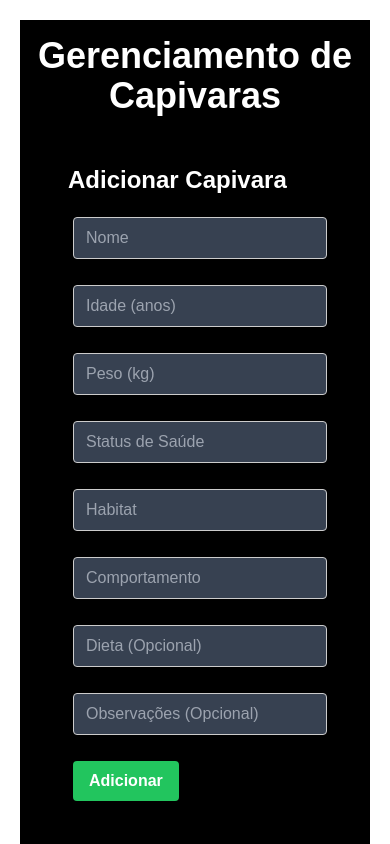
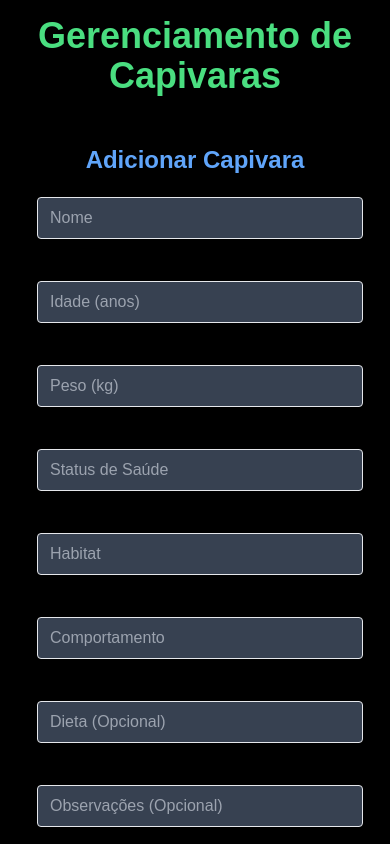
Before and after one commit to juanalenca/Sistema-Gerenciamento-Capivara, a React (Create React App) app: page / in a window 390 px wide. Shown: the top 844 px of the page. Built offline with nearby package versions, Linux system fonts and the light colour scheme; no server answers.

Commit message:
melhorando a responsividade e o design

```diff
--- a/src/App.js
+++ b/src/App.js
@@ -18,8 +18,11 @@ const App = () => {
 
     return (
         <div className="bg-black text-white min-h-screen">
-            <div className="container mx-auto p-4">
-                <h1 className="text-4xl font-bold text-center text-white mb-6">Gerenciamento de Capivaras</h1>
+            <div className="container mx-auto p-4 sm:px-2 lg:px-8">
+                <h1 className="text-4xl font-bold mb-6 text-green-400">
+                    Gerenciamento de Capivaras
+                </h1>
+                <div className="grid gap-6 grid-cols-1 lg:grid-cols-2">
                     {selectedCapivara ? (
                         <EditCapivara capivara={selectedCapivara} onUpdate={handleUpdate} onCancel={() => setSelectedCapivara(null)} />
                     ) : (
@@ -28,6 +31,7 @@ const App = () => {
                     <CapivaraList onEdit={handleEdit} refresh={refresh} />
                 </div>
             </div>
+        </div>
     );
 };
 
--- a/src/components/AddCapivara.js
+++ b/src/components/AddCapivara.js
@@ -76,11 +76,12 @@ const AddCapivara = ({ onAdd }) => {
     };
 
     return (
-        <div>
-            <form onSubmit={handleSubmit} className="bg-black text-white shadow-md rounded px-8 pt-6 pb-8 mb-4">
-                <h2 className="text-2xl font-bold text-white mb-4">Adicionar Capivara</h2>
+        <div className="w-full max-w-2xl mx-auto"> {/* Centralizando e limitando o tamanho */}
+            <form onSubmit={handleSubmit} className="bg-black text-white shadow-md rounded px-4 sm:px-6 py-6 sm:py-8 mb-4 text-center">
+                <h2 className="text-2xl font-bold text-blue-400 mb-4 text-center">Adicionar Capivara</h2>
                 {message && <p className="text-green-500 mb-4">{message}</p>}
 
+                <div className="grid grid-cols-1 sm:grid-cols-2 gap-4">
                     <div className="mb-4">
                         <input
                             className="border rounded w-full py-2 px-3 bg-gray-700 text-white"
@@ -178,7 +179,9 @@ const AddCapivara = ({ onAdd }) => {
                             maxLength={400}
                         />
                     </div>
+                </div>
 
+                <div className="flex justify-center mt-4 space-y-4 sm:space-y-0 sm:space-x-4">
                     <button
                         type="submit"
                         disabled={loading}
@@ -186,6 +189,7 @@ const AddCapivara = ({ onAdd }) => {
                     >
                         {loading ? 'Adicionando...' : 'Adicionar'}
                     </button>
+                </div>
 
                 {loading && <TailSpin height="50" width="50" color="white" ariaLabel="loading" />}
             </form>
--- a/src/components/CapivaraList.js
+++ b/src/components/CapivaraList.js
@@ -31,25 +31,22 @@ const CapivaraList = ({ onEdit, refresh }) => {
 
   return (
     <div className="mt-8">
-      <h2 className="text-2xl font-bold text-white mb-4">Lista de Capivaras</h2>
+      <h2 className="text-2xl font-bold text-blue-400 mb-4 text-center">Lista de Capivaras</h2>
       {message && <p className="text-green-500 mb-4">{message}</p>}
       <TransitionGroup component="ul" className="space-y-4">
         {capivaras.map((capivara) => (
           <CSSTransition key={capivara.id} timeout={500} classNames="fade">
-            <li
-              className="flex flex-col sm:flex-row justify-between items-start sm:items-center bg-gray-800 border border-gray-600 rounded p-6 shadow-md space-y-2 sm:space-y-0 sm:space-x-4"
-            >
-              <div className="text-white">
-                <span className="font-bold text-white">{capivara.nome}</span> - {capivara.idade} anos
+            <li className="flex flex-col sm:flex-row justify-center sm:justify-between items-center bg-gray-800 border border-gray-600 rounded p-4 sm:p-6 shadow-md space-y-2 sm:space-y-0 sm:space-x-4">
+              <div className="text-white text-center sm:text-left">
+                <span className="font-bold">{capivara.nome}</span> - {capivara.idade} anos
               </div>
-              <div className="mt-2 sm:mt-0 flex space-x-4">
+              <div className="flex justify-center space-x-4">
                 <button
                   onClick={() => onEdit(capivara)}
                   className="bg-blue-500 hover:bg-blue-600 text-white font-bold py-2 px-4 rounded flex items-center transition duration-300 ease-in-out transform hover:scale-105"
                 >
                   <FaEdit className="mr-2" /> Editar
                 </button>
-
                 <button
                   onClick={() => handleDelete(capivara.id)}
                   className="bg-red-500 hover:bg-red-600 text-white font-bold py-2 px-4 rounded flex items-center transition duration-300 ease-in-out transform hover:scale-105"
--- a/src/components/EditCapivara.js
+++ b/src/components/EditCapivara.js
@@ -3,14 +3,14 @@ import { updateCapivara } from '../api';
 import { TailSpin } from 'react-loader-spinner';
 
 const EditCapivara = ({ capivara, onUpdate, onCancel }) => {
-    const [nome, setNome] = useState('');
-    const [idade, setIdade] = useState('');
-    const [peso, setPeso] = useState('');
-    const [statusDeSaude, setStatusDeSaude] = useState('');
-    const [habitat, setHabitat] = useState('');
-    const [comportamento, setComportamento] = useState('');
-    const [dieta, setDieta] = useState('');
-    const [observacoes, setObservacoes] = useState('');
+    const [nome, setNome] = useState(capivara?.nome || '');
+    const [idade, setIdade] = useState(capivara?.idade || '');
+    const [peso, setPeso] = useState(capivara?.peso || '');
+    const [statusDeSaude, setStatusDeSaude] = useState(capivara?.status_de_saude || '');
+    const [habitat, setHabitat] = useState(capivara?.habitat || '');
+    const [comportamento, setComportamento] = useState(capivara?.comportamento || '');
+    const [dieta, setDieta] = useState(capivara?.dieta || '');
+    const [observacoes, setObservacoes] = useState(capivara?.observacoes || '');
     const [message, setMessage] = useState('');
     const [loading, setLoading] = useState(false);
     const [errors, setErrors] = useState({});
@@ -52,7 +52,7 @@ const EditCapivara = ({ capivara, onUpdate, onCancel }) => {
                 nome,
                 idade,
                 peso,
-                status_de_saude: statusDeSaude || 'Saudável',
+                status_de_saude: statusDeSaude,
                 habitat,
                 comportamento,
                 dieta,
@@ -68,10 +68,12 @@ const EditCapivara = ({ capivara, onUpdate, onCancel }) => {
     };
 
     return (
-        <form onSubmit={handleSubmit} className="bg-black text-white shadow-md rounded px-8 pt-6 pb-8 mb-4">
-            <h2 className="text-2xl font-bold text-white mb-4">Editar Capivara</h2>
+        <div className="w-full max-w-2xl mx-auto">
+            <form onSubmit={handleSubmit} className="bg-black text-white shadow-md rounded px-4 sm:px-6 py-6 sm:py-8 mb-4">
+                <h2 className="text-2xl font-bold text-center sm:text-left text-white mb-4">Editar Capivara</h2>
                 {message && <p className="text-green-500 mb-4">{message}</p>}
 
+                <div className="grid grid-cols-1 sm:grid-cols-2 gap-4">
                     <div className="mb-4">
                         <input
                             className="border rounded w-full py-2 px-3 bg-gray-700 text-white"
@@ -170,8 +172,9 @@ const EditCapivara = ({ capivara, onUpdate, onCancel }) => {
                             maxLength={400}
                         />
                     </div>
+                </div>
 
-            <div className="flex items-center justify-between">
+                <div className="flex flex-col sm:flex-row justify-center sm:justify-end space-y-4 sm:space-y-0 sm:space-x-4">
                     <button
                         type="submit"
                         disabled={loading}
@@ -190,6 +193,7 @@ const EditCapivara = ({ capivara, onUpdate, onCancel }) => {
 
                 {loading && <TailSpin height="50" width="50" color="white" ariaLabel="loading" />}
             </form>
+        </div>
     );
 };
 
--- a/src/index.css
+++ b/src/index.css
@@ -4,34 +4,25 @@
 
 body {
   font-family: Arial, sans-serif;
-  margin: 20px;
+  margin: 0; /* Remover margens */
+  padding: 0; /* Remover padding */
 }
 
 h1, h2 {
   color: #2c3e50;
+  text-align: center; /* Centralizar títulos */
 }
 
+/* Ajustar tamanhos de elementos de formulário */
 form {
   margin-bottom: 20px;
 }
 
-input {
+input, button {
   margin: 5px;
-  padding: 8px;
-  border: 1px solid #ccc;
-  border-radius: 4px;
 }
 
 button {
-  margin: 5px;
   padding: 8px 12px;
   background-color: #3498db;
-  color: white;
-  border: none;
-  border-radius: 4px;
-  cursor: pointer;
 }
-
-button:hover {
-  background-color: #2980b9;
-}
```
Lines whose indentation alone changed are shown as unchanged.
